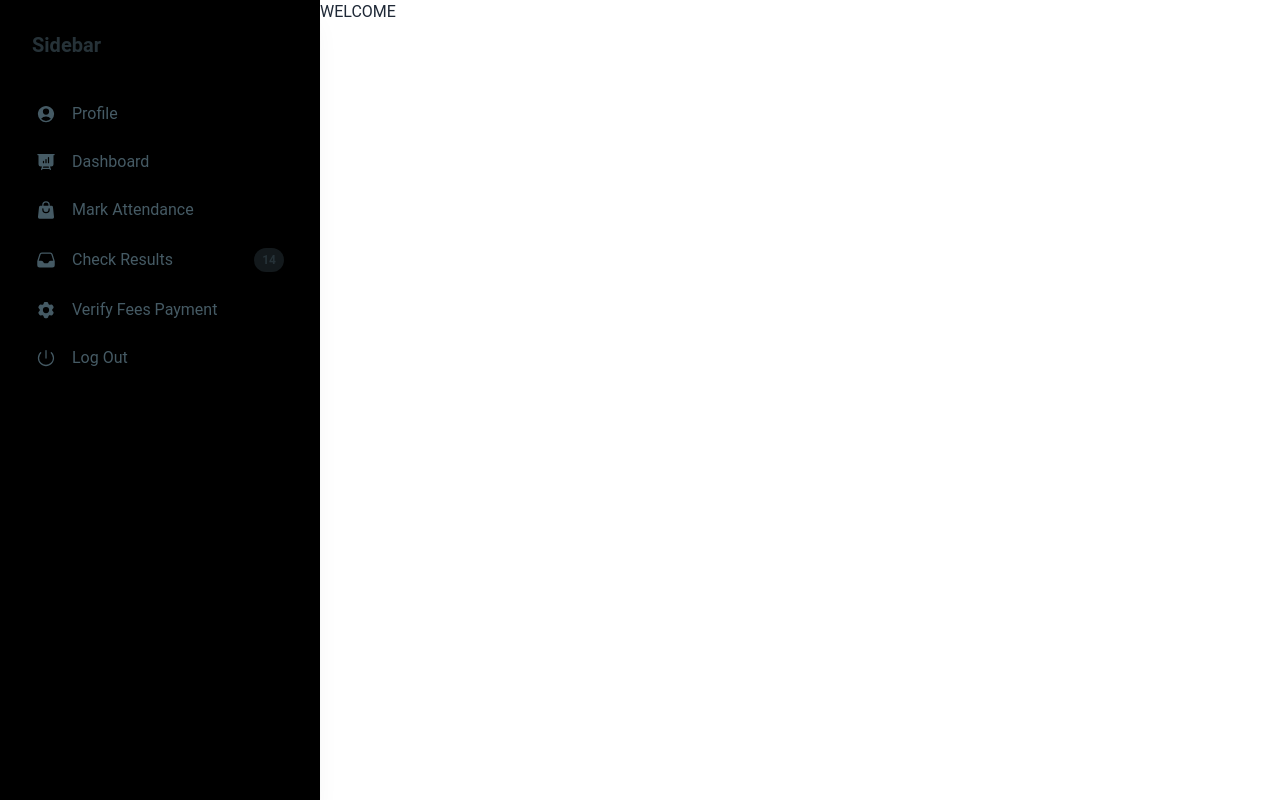
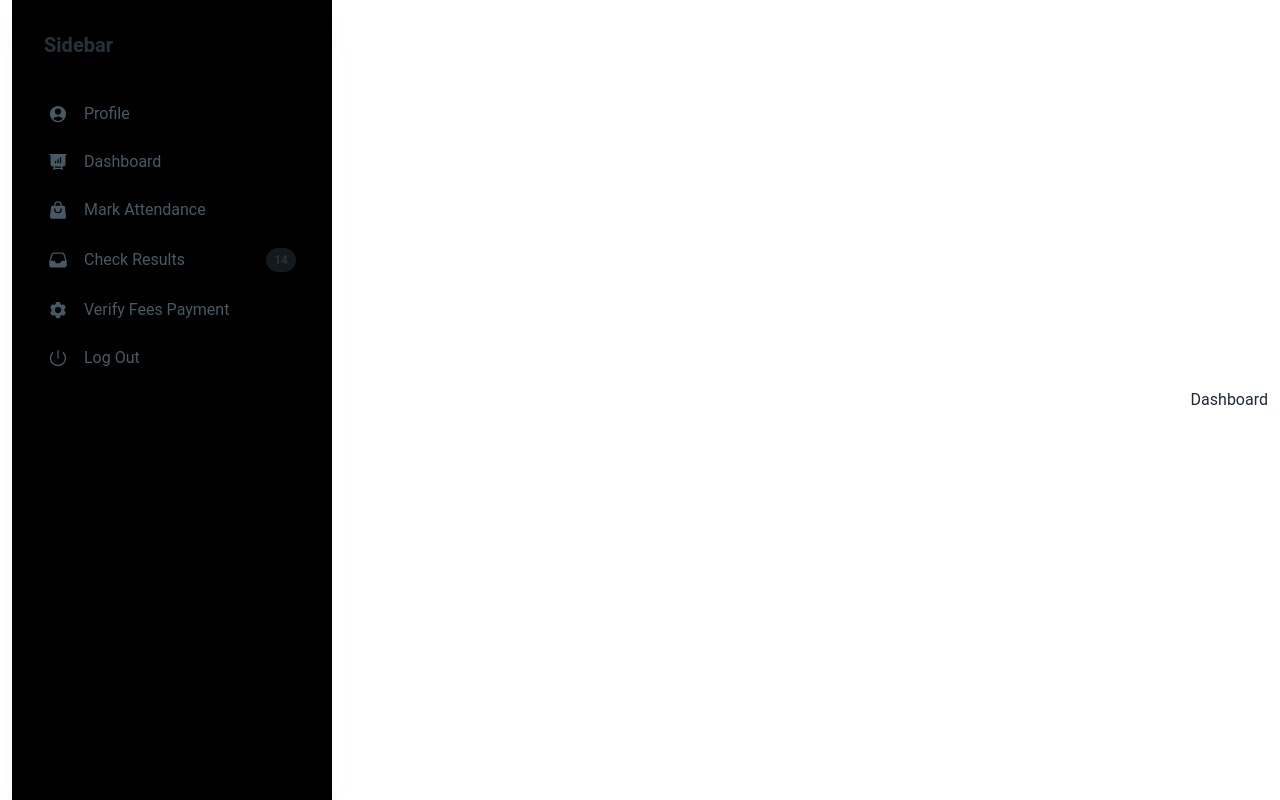
Before and after one commit to Salvation-Onovo/school-portal, a React (Vite) app: page /Home in a window 1280 px wide. Built offline with nearby package versions, Linux system fonts and the light colour scheme.

Commit message:
fixed the side bar

```diff
--- a/src/components/Home.jsx
+++ b/src/components/Home.jsx
@@ -1,13 +1,14 @@
 import { SideBar } from "."
+
 
 
 function Home() {
   return (
-    <div className="flex">
+    <div className="flex flex-col">
+
+      <div className="flex justify-between items-center mx-3">
       <SideBar/>
-
-      <div>
-        <p>WELCOME</p>
+     Dashboard
       </div>
     </div>
   )
```
